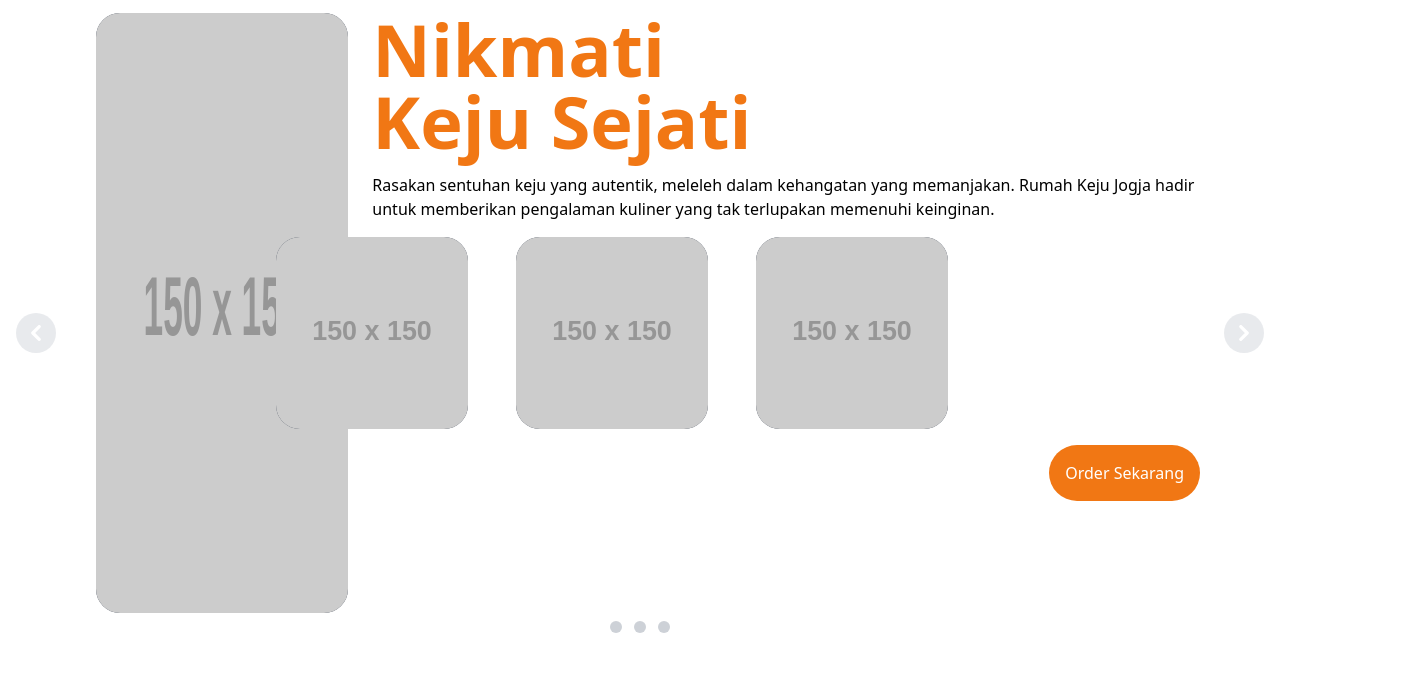
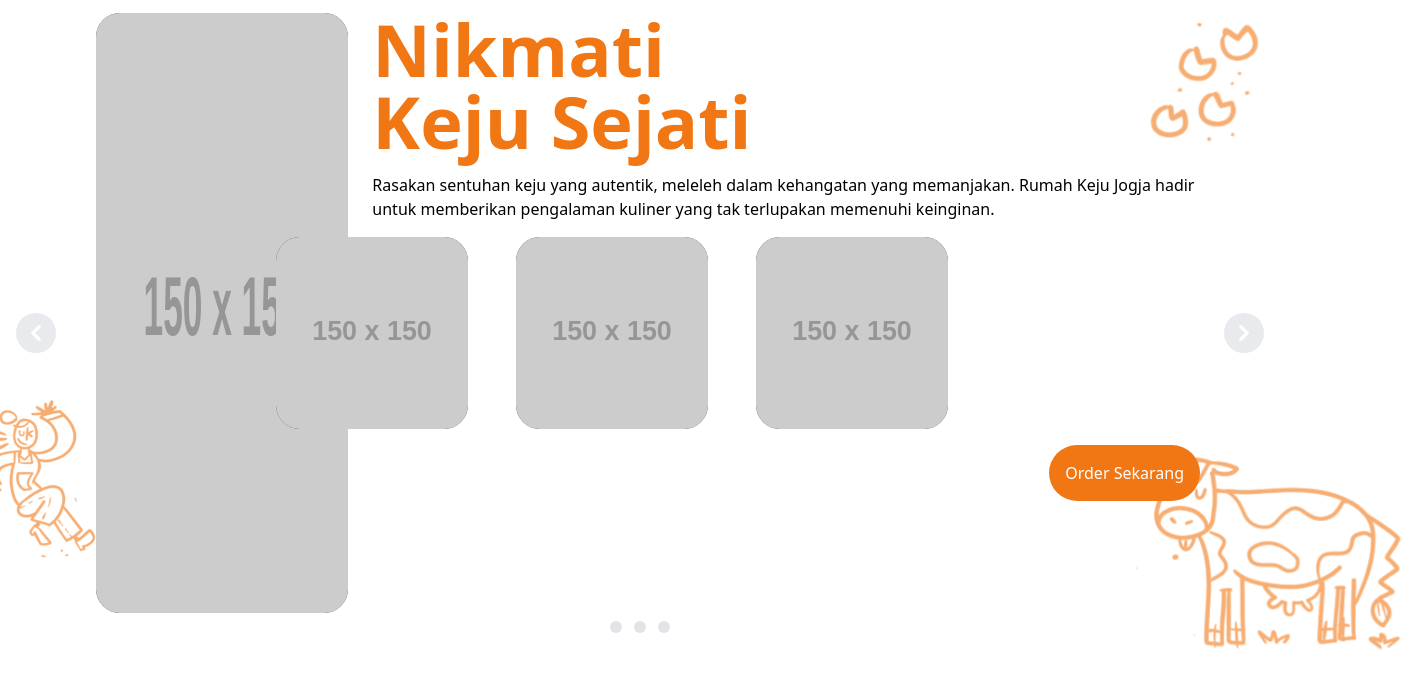
Before and after one commit to irfans18/erkj, a website: page index.html in a window 1280 px wide. Shown: the part 91-780 px from the top of the page, 1424 px wide, since content can reach past the window. Drawn offline with nearby package versions, Linux system fonts and the light colour scheme; placeholder pictures from the web are drawn by us.

Commit message:
Add ornamen
Create ornament CSS on dist/output.css

```diff
--- a/index.html
+++ b/index.html
@@ -135,6 +135,62 @@
 				</div>
 			</section>
 
+			<style>
+				/* body {
+					overflow-x: hidden;
+				}
+				.orn-container {
+					z-index: 0;
+					opacity: 60%;
+				}
+				.orn-natural {
+					z-index: 0;
+					position: absolute;
+					width: 20em;
+					height: 20em;
+					bottom: 0;
+					right: -9em;
+				}
+
+				.orn-equality {
+					z-index: 0;
+					position: absolute;
+					width: 13em;
+					height: 13em;
+					bottom: 8em;
+					transform: scale(-1, 1);
+					left: -70px;
+				}
+
+				.orn-trace {
+					z-index: 0;
+					position: absolute;
+					width: 19em;
+					height: 19em;
+					top: 1em;
+					right: -5em;
+				} */
+			</style>
+
+			<div class="orn-container">
+				<div class="w-full h-full">
+					<img
+						class="orn-trace"
+						src="assets/img/ornamen/traceability.png"
+						alt="natural-core"
+					/>
+					<img
+						class="orn-equality"
+						src="assets/img/ornamen/equality.png"
+						alt="natural-core"
+					/>
+					<img
+						class="orn-natural"
+						src="assets/img/ornamen/natural.png"
+						alt="natural-core"
+					/>
+				</div>
+			</div>
 			<div
 				id="default-carousel"
 				class="relative w-full"
@@ -310,7 +366,6 @@
 										Rumah Keju Jogja
 									</span>
 								</div>
-
 								<div
 									class="h-2/5 space-x-2 flex items-end pr-24 2xl:pt-28"
 								>
@@ -354,7 +409,6 @@
 							</div>
 						</section>
 					</div>
-
 				</div>
 				<!-- Slider indicators -->
 				<div
@@ -362,21 +416,21 @@
 				>
 					<button
 						type="button"
-						class="w-3 h-3 rounded-full bg-gray-400/50"
+						class="w-3 h-3 rounded-full bg-gray-400/30"
 						aria-current="true"
 						aria-label="Slide 1"
 						data-carousel-slide-to="0"
 					></button>
 					<button
 						type="button"
-						class="w-3 h-3 rounded-full bg-gray-400/50"
+						class="w-3 h-3 rounded-full bg-gray-400/30"
 						aria-current="false"
 						aria-label="Slide 2"
 						data-carousel-slide-to="1"
 					></button>
 					<button
 						type="button"
-						class="w-3 h-3 rounded-full bg-gray-400/50"
+						class="w-3 h-3 rounded-full bg-gray-400/30"
 						aria-current="false"
 						aria-label="Slide 3"
 						data-carousel-slide-to="1"
--- a/src/input.css
+++ b/src/input.css
@@ -1,3 +1,41 @@
 @tailwind base;
 @tailwind components;
 @tailwind utilities;
+
+body {
+   overflow-x: hidden;
+}
+.orn-container {
+   z-index: 0;
+   opacity: 60%;
+}
+.orn-natural {
+   z-index: 0;
+   position: absolute;
+   width: 20em;
+   height: 20em;
+   bottom: 0;
+   right: -9em;
+   /* rotate: -65deg; */
+}
+
+.orn-equality {
+   z-index: 0;
+   position: absolute;
+   width: 13em;
+   height: 13em;
+   bottom: 8em;
+   transform: scale(-1, 1);
+   /* transform: rotateX(0deg) rotateY(0deg); */
+   left: -70px;
+   /* rotate: -65deg; */
+}
+
+.orn-trace {
+   z-index: 0;
+   position: absolute;
+   width: 19em;
+   height: 19em;
+   top: 1em;
+   right: -5em;
+}
```
Also changed, not shown: assets/img/ornamen/equality.png (added), assets/img/ornamen/natural.png (added), assets/img/ornamen/traceability.png (added), dist/output.css. Lines whose indentation alone changed are shown as unchanged.
